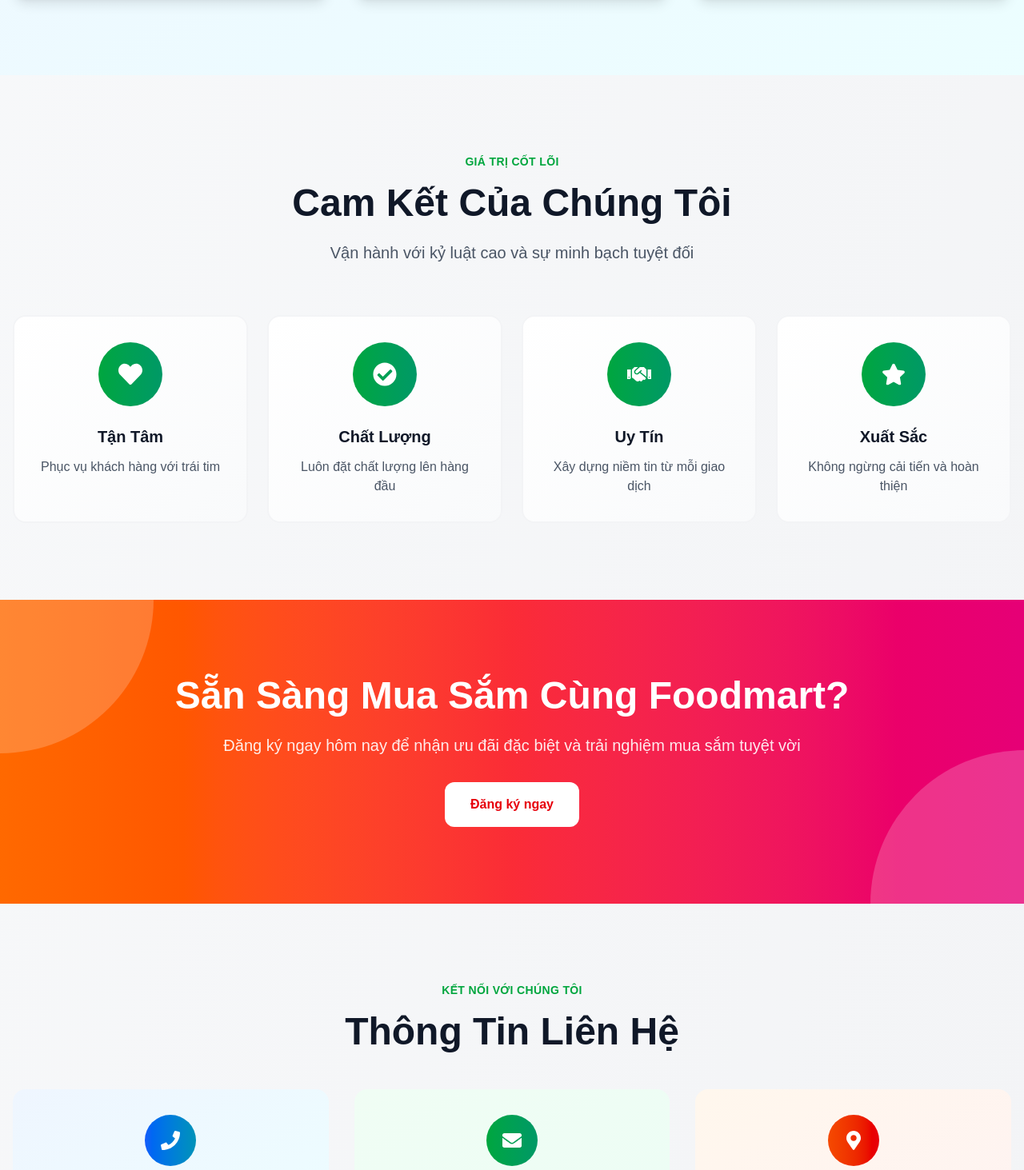
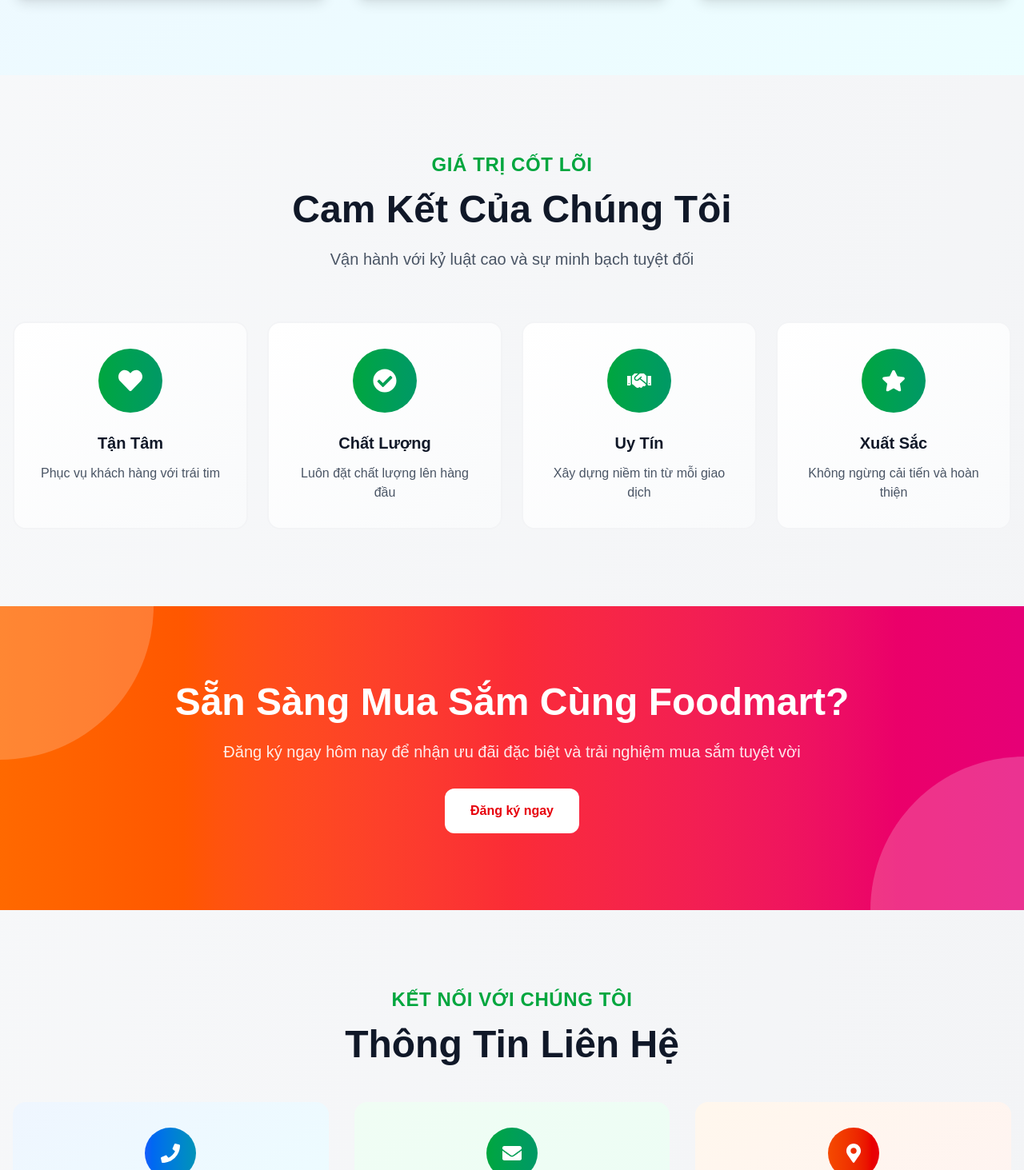
Before and after one commit to ngminhtuan/sieuthifoodmartweb, a Next.js app: page /gioi-thieu in a window 1280 px wide. Shown: the part 3553-5016 px from the top of the page at 80% size. Built offline with nearby package versions, Linux system fonts and the light colour scheme.

Commit message:
fix text

```diff
--- a/src/app/(public)/gioi-thieu/page.tsx
+++ b/src/app/(public)/gioi-thieu/page.tsx
@@ -268,7 +268,7 @@
       {/* Core Values */}
       <section className="max-w-7xl mx-auto px-4 py-16 md:py-24">
         <div className="text-center mb-16">
-          <span className="text-green-600 font-bold text-sm uppercase tracking-wide">Giá trị cốt lõi</span>
+          <span className="text-green-600 font-bold text-2xl uppercase tracking-wide">Giá trị cốt lõi</span>
           <h2 className="text-3xl md:text-5xl font-bold mt-4 mb-6 text-gray-900">
             Cam Kết Của Chúng Tôi
           </h2>
@@ -321,7 +321,7 @@
       {/* Contact Info */}
       <section className="max-w-7xl mx-auto px-4 py-16 md:py-24">
         <div className="text-center mb-12">
-          <span className="text-green-600 font-bold text-sm uppercase tracking-wide">Kết nối với chúng tôi</span>
+          <span className="text-green-600 font-bold text-2xl uppercase tracking-wide">Kết nối với chúng tôi</span>
           <h2 className="text-3xl md:text-5xl font-bold mt-4 mb-6 text-gray-900">
             Thông Tin Liên Hệ
           </h2>
```
